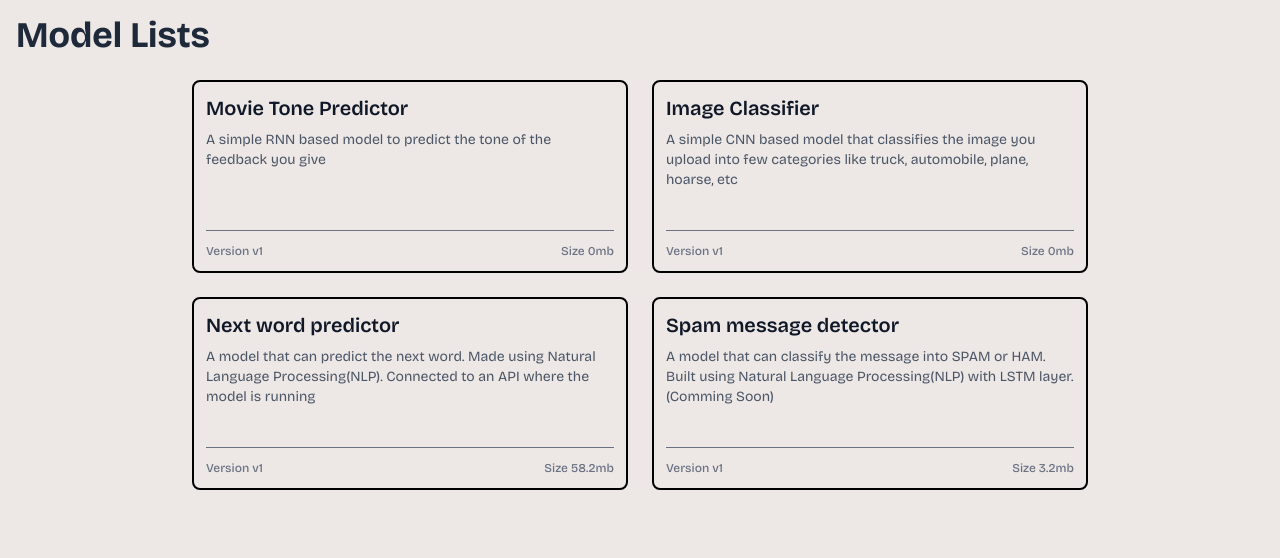
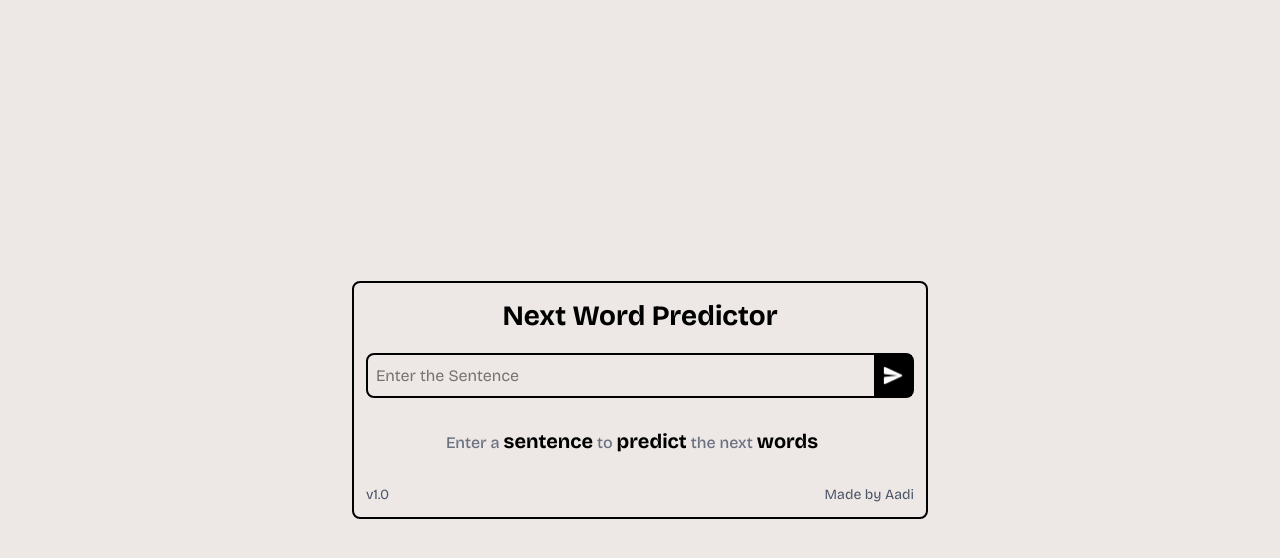
Before and after one commit to fynix-dev/OpenModels, a React (Vite) app: page / in a window 1280 px wide. Shown: the top 558 px of the page. Built offline with nearby package versions, Linux system fonts and the light colour scheme.

Commit message:
Update main.jsx

```diff
--- a/src/main.jsx
+++ b/src/main.jsx
@@ -12,8 +12,8 @@ createRoot(document.getElementById("root")).render(
     <Routes>
       <Route path="/cnn" element={<CnnModel />} />
       <Route path="/rnn" element={<RnnModel />} />
-      <Route path="/next-word-predictor" element={<NextWordPredictor />} />
-      <Route path="/" element={<ModelList />} />
+      <Route path="/" element={<NextWordPredictor />} />
+      <Route path="/next-word-predictor" element={<ModelList />} />
     </Routes>
   </HashRouter>,
 );
```
